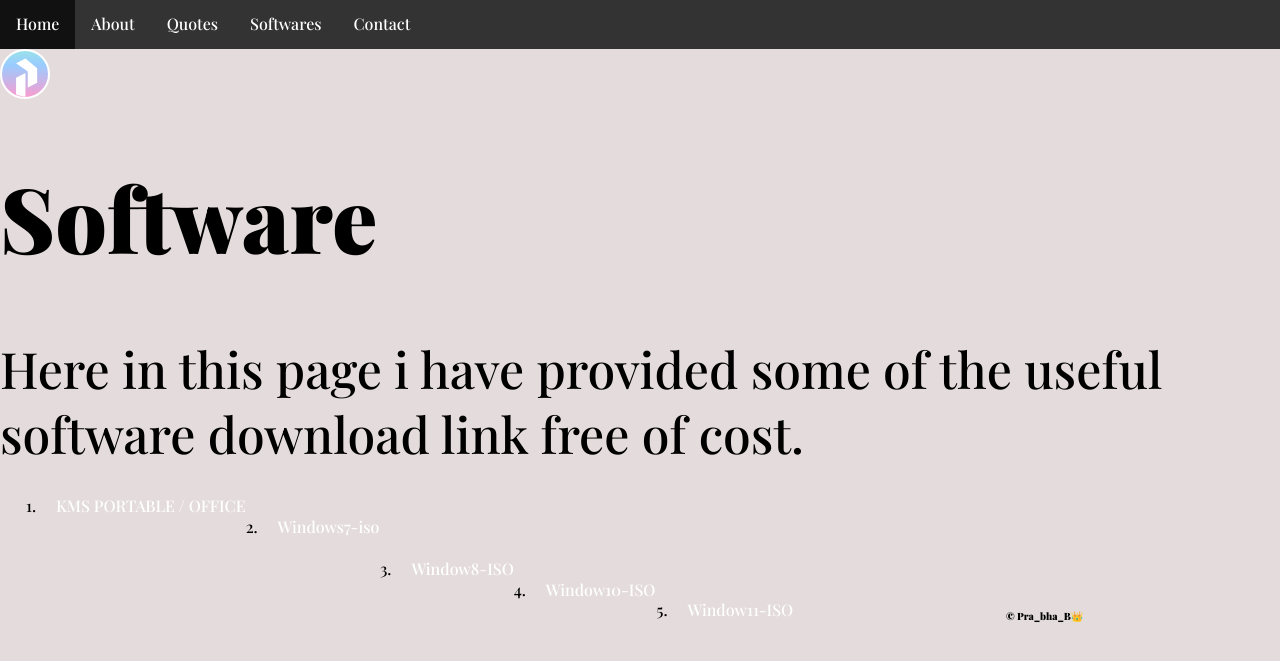
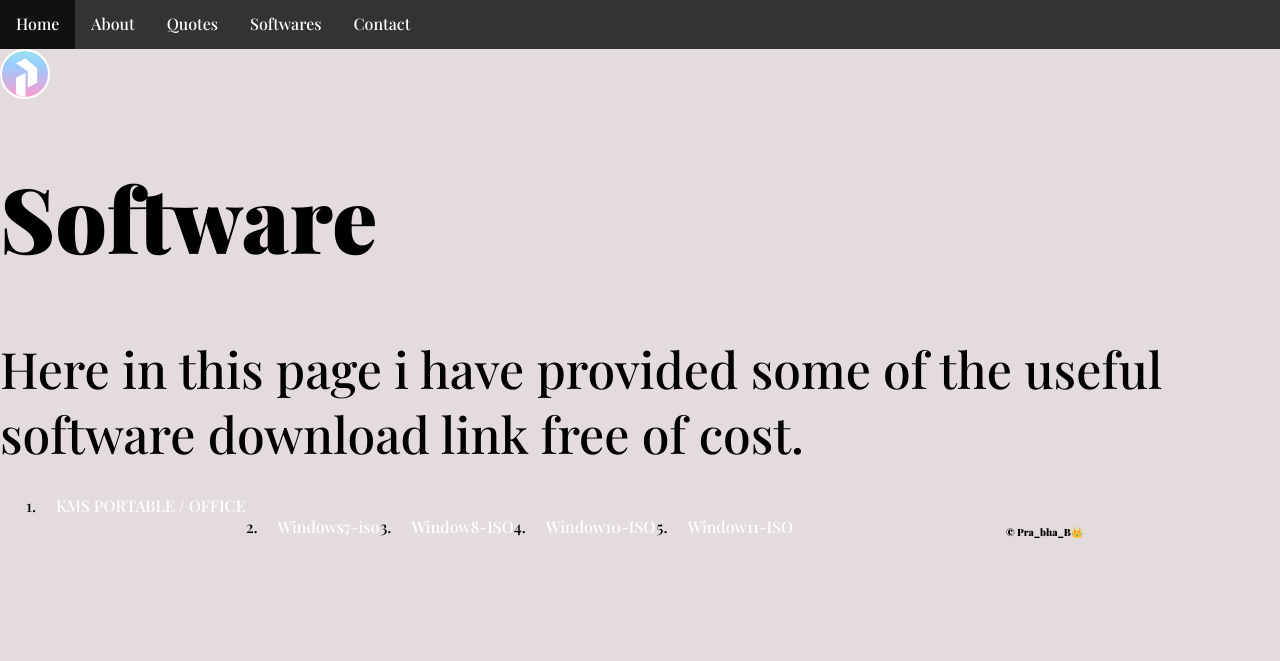
Before and after one commit to PrabhabTiwari/website, a Jekyll site: the page built from software.html, in a window 1280 px wide. Shown: the top 661 px of the page. Built offline with Jekyll 4.4.1, drawn with Linux system fonts in a browser that asks for light colours.

Commit message:
Update software.html

```diff
--- a/software.html
+++ b/software.html
@@ -4,12 +4,7 @@
 
 layout: base
 ---
-<style>
-ff{
-    font color="Red"
-}
 
-</style>
 
 <h1 class="leftalign">Software</h1>
 <P>
@@ -19,9 +14,9 @@
     <li> <a target="_blank" href="https://drive.google.com/file/d/1uSEF--WfUn-F2pHCEMFi5WTjX3wzn9JX/view?fbclid=IwAR3hsSju6I8Ub06B5zueza5zWnRo9xC8DGEuU5cr2utQlgkftTkFC4Zulnc">
         KMS PORTABLE / OFFICE  </a>
     </a></li>  <br>
-    <Li><a target="_blank" href="https://archive.org/download/Windows7-iso/win7_64_bit.iso">Windows7-iso </a></Li> <br>
-<br>    <Li><a target="_blank" href="https://software.download.prss.microsoft.com/dbazure/Win8.1_SingleLang_English_x64.iso?t=571e909b-6d7c-468b-9903-7dfc61be153a&e=1691832306&h=0746058f0b1d7cf528f891c78b099876eaad902dbb13841fb07849e0549e5ed4">Window8-ISO</a> </Li>
-<br><Li><a target="_blank" href="https://software.download.prss.microsoft.com/dbazure/Win8.1_SingleLang_English_x64.iso?t=571e909b-6d7c-468b-9903-7dfc61be153a&e=1691832306&h=0746058f0b1d7cf528f891c78b099876eaad902dbb13841fb07849e0549e5ed4">Window10-ISO</a>   </Li>
-<br><li><a target="_blank" href="magnet:?xt=urn:btih:TR3IGLY2TVQDVVJ7Q75PPQ5X42STS7FZ&dn=en-us_windows_11_consumer_editions_version_21h2_updated_sep_2022_x64_dvd_4584964d.iso&xl=5923868672&tr=udp%3A%2F%2Ftracker.torrent.eu.org%3A451%2Fannounce">Window11-ISO</a>   </li>
+    <Li><a target="_blank" href="https://archive.org/download/Windows7-iso/win7_64_bit.iso">Windows7-iso </a></Li>
+    <Li><a target="_blank" href="https://software.download.prss.microsoft.com/dbazure/Win8.1_SingleLang_English_x64.iso?t=571e909b-6d7c-468b-9903-7dfc61be153a&e=1691832306&h=0746058f0b1d7cf528f891c78b099876eaad902dbb13841fb07849e0549e5ed4">Window8-ISO</a> </Li>
+<Li><a target="_blank" href="https://software.download.prss.microsoft.com/dbazure/Win8.1_SingleLang_English_x64.iso?t=571e909b-6d7c-468b-9903-7dfc61be153a&e=1691832306&h=0746058f0b1d7cf528f891c78b099876eaad902dbb13841fb07849e0549e5ed4">Window10-ISO</a>   </Li>
+<li><a target="_blank" href="magnet:?xt=urn:btih:TR3IGLY2TVQDVVJ7Q75PPQ5X42STS7FZ&dn=en-us_windows_11_consumer_editions_version_21h2_updated_sep_2022_x64_dvd_4584964d.iso&xl=5923868672&tr=udp%3A%2F%2Ftracker.torrent.eu.org%3A451%2Fannounce">Window11-ISO</a>   </li>
 
 </ol>
```
